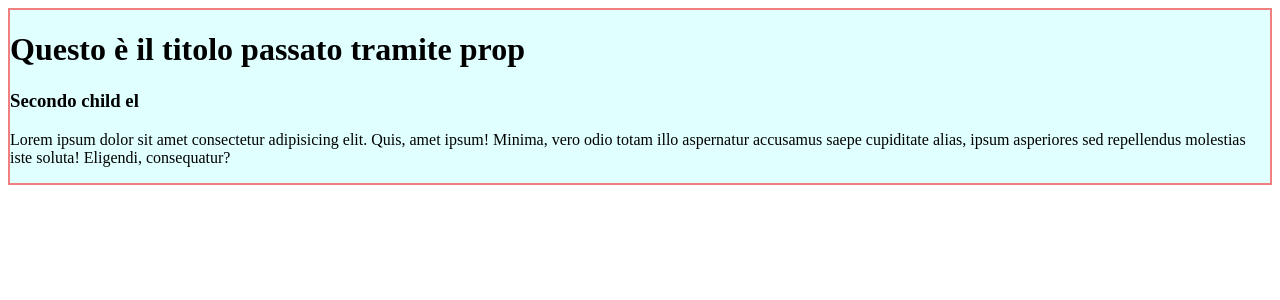
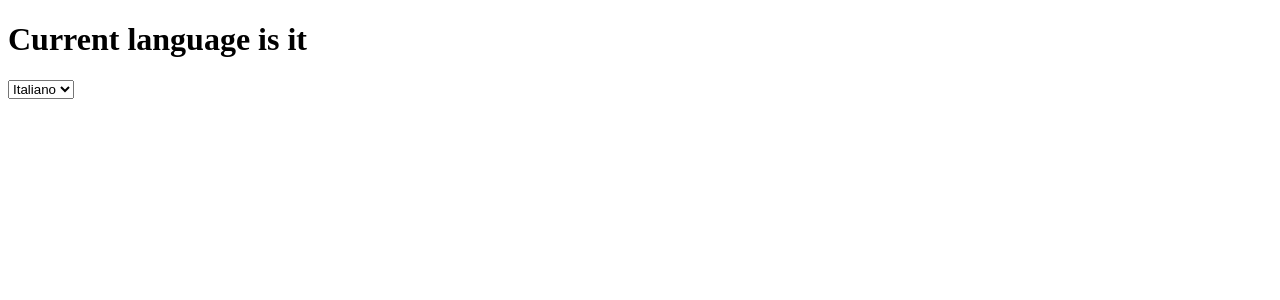
Before and after one commit to DarioCorbinelli/esercizi-react, a React (Create React App) app: page / in a window 1280 px wide. Shown: the top 300 px of the page. Built offline with nearby package versions, Linux system fonts and the light colour scheme.

Commit message:
context-1

```diff
--- a/src/App.js
+++ b/src/App.js
@@ -1,12 +1,26 @@
 import React from "react";
-import Container from "./Container";
+import LanguageContext from "./LanguageContext"
+import DisplayLanguage from "./DisplayLanguage";
 export default class App extends React.Component {
+  state = {
+    language: "it"
+  }
+
+  handleLangChange = (e) => {
+    this.setState({language: e.target.value})
+  }
+
   render() {
     return (
-      <Container title={ <h1>Questo è il titolo passato tramite prop</h1> }>
-        <h3>Secondo child el</h3>
-        <p>Lorem ipsum dolor sit amet consectetur adipisicing elit. Quis, amet ipsum! Minima, vero odio totam illo aspernatur accusamus saepe cupiditate alias, ipsum asperiores sed repellendus molestias iste soluta! Eligendi, consequatur?</p>
-      </Container>
+      <>
+        <LanguageContext.Provider value={this.state.language}>
+          <DisplayLanguage />
+        </LanguageContext.Provider>
+        <select name="languages" value={this.state.language} onChange={this.handleLangChange}>
+          <option value="it">Italiano</option>
+          <option value="en">English</option>
+        </select>
+      </>
     )
   }
 }
--- a/src/Container.js
+++ /dev/null
@@ -1,12 +0,0 @@
-import React from "react";
-
-export default class Container extends React.Component {
-  render() {
-    return (
-      <div className="container">
-        {this.props.title}
-        {this.props.children}
-      </div>
-    )
-  }
-}
--- /dev/null
+++ b/src/DisplayLanguage.js
@@ -0,0 +1,10 @@
+import React from "react";
+import LanguageContext from "./LanguageContext";
+
+export default class DisplayLanguage extends React.Component {
+  render() {
+    return <LanguageContext.Consumer>
+      {lang => <h1>Current language is {lang}</h1> }
+    </LanguageContext.Consumer>
+  }
+}
--- /dev/null
+++ b/src/LanguageContext.js
@@ -0,0 +1,3 @@
+import { createContext } from "react";
+
+export default createContext("it")
--- a/src/index.css
+++ /dev/null
@@ -1,4 +0,0 @@
-.container {
-  background-color: lightcyan;
-  border: 2px solid lightcoral;
-}
--- a/src/index.js
+++ b/src/index.js
@@ -1,6 +1,5 @@
 import React from "react";
 import ReactDOM from "react-dom/client";
 import App from "./App.js"
-import "./index.css"
 
 ReactDOM.createRoot(document.querySelector(".app")).render( <App /> )
```
